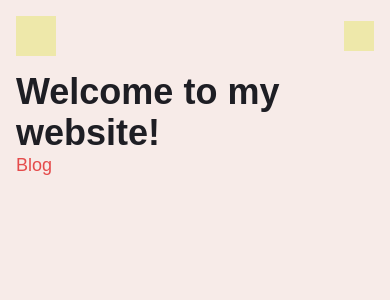
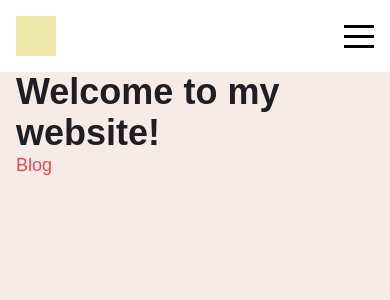
Before and after one commit to drumm2k/myblog, a Next.js app: page / in a window 390 px wide. Shown: the top 300 px of the page. Built offline with nearby package versions, Linux system fonts and the light colour scheme.

Commit message:
+Mobile navigation menu

```diff
--- a/components/Header.js
+++ b/components/Header.js
@@ -1,4 +1,8 @@
 import styled from 'styled-components';
+import Link from 'next/link';
+import Router from 'next/router';
+import NavMenu from './NavMenu';
+import NavList from './NavList';
 
 const StyledHeader = styled.header`
   display: flex;
@@ -6,9 +10,10 @@ const StyledHeader = styled.header`
   padding-top: 1.6rem;
   padding-bottom: 1.6rem;
   align-items: center;
+  background: #fff;
 `;
 
-const Logo = styled.div`
+const Logo = styled.a`
   width: 4rem;
   height: 4rem;
   background-color: palegoldenrod;
@@ -23,12 +28,38 @@ const Nav = styled.div`
 `;
 
 export default class Header extends React.Component {
+  constructor(props) {
+    super(props);
+    this.toggleNav = this.toggleNav.bind(this);
+    this.state = {
+      navOpened: false,
+    };
+
+    Router.events.on('routeChangeComplete', (url) => {
+      this.setState({ navOpened: false });
+    });
+  }
+
+  toggleNav() {
+    const currentState = this.state.navOpened;
+    this.setState({ navOpened: !currentState });
+  }
+
   render() {
     return (
-      <StyledHeader className="wrapper">
-        <Logo />
-        <Nav />
-      </StyledHeader>
+      <>
+        <StyledHeader className="wrapper">
+          <Link href="/">
+            <Logo />
+          </Link>
+
+          <NavMenu
+            toggleNav={this.toggleNav}
+            navOpened={this.state.navOpened}
+          />
+        </StyledHeader>
+        <NavList navOpened={this.state.navOpened} />
+      </>
     );
   }
 }
--- /dev/null
+++ b/components/NavItem.js
@@ -0,0 +1,18 @@
+import styled from 'styled-components';
+import Link from 'next/link';
+
+const Item = styled.li`
+  font-weight: 700;
+`;
+
+const NavItem = (props) => {
+  return (
+    <Item>
+      <Link href={props.url}>
+        <a>{props.name}</a>
+      </Link>
+    </Item>
+  );
+};
+
+export default NavItem;
--- /dev/null
+++ b/components/NavList.js
@@ -0,0 +1,31 @@
+import styled from 'styled-components';
+
+import NavItem from './NavItem';
+
+const StyledNavList = styled.ul`
+  position: fixed;
+  text-align: center;
+  display: none;
+  flex-direction: column;
+  background: #fff;
+  width: 100%;
+
+  &.opened {
+    display: flex;
+    padding-top: 2rem;
+    padding-bottom: 2rem;
+  }
+`;
+
+export default class NavList extends React.Component {
+  render() {
+    return (
+      <StyledNavList className={this.props.navOpened ? 'opened' : null}>
+        <NavItem url={'/blog'} name={'Blog'} />
+        <NavItem url={'/blog'} name={'Blog'} />
+        <NavItem url={'/blog'} name={'Blog'} />
+        <NavItem url={'/blog'} name={'Blog'} />
+      </StyledNavList>
+    );
+  }
+}
--- /dev/null
+++ b/components/NavMenu.js
@@ -0,0 +1,73 @@
+import styled from 'styled-components';
+
+const Button = styled.div`
+  width: 30px;
+  height: 30px;
+  transform: rotate(0deg);
+  transition: 0.5s ease-in-out;
+`;
+
+const ButtonElem = styled.div`
+  display: block;
+  position: absolute;
+  height: 3px;
+  width: 100%;
+  background: #000;
+  opacity: 1;
+  left: 0;
+  transform: rotate(0deg);
+  transition: 0.15s ease-in-out;
+
+  &:nth-child(1) {
+    top: 4px;
+  }
+
+  &:nth-child(2),
+  :nth-child(3) {
+    top: 14px;
+  }
+
+  &:nth-child(4) {
+    top: 24px;
+  }
+
+  &.opened :nth-child(1) {
+    top: 14px;
+    width: 0%;
+    left: 50%;
+  }
+
+  &.opened :nth-child(2) {
+    transform: rotate(45deg);
+  }
+
+  &.opened :nth-child(3) {
+    transform: rotate(-45deg);
+  }
+
+  &.opened :nth-child(4) {
+    top: 14px;
+    width: 0%;
+    left: 50%;
+  }
+`;
+
+export default class NavMenu extends React.Component {
+  render() {
+    return (
+      <Button
+        role="button"
+        tabindex="1"
+        aria-label="Navigation Menu"
+        aria-haspopup="true"
+        aria-expanded={this.props.toggleNav}
+        onClick={this.props.toggleNav}
+      >
+        <ButtonElem className={this.props.navOpened ? 'opened' : null} />
+        <ButtonElem className={this.props.navOpened ? 'opened' : null} />
+        <ButtonElem className={this.props.navOpened ? 'opened' : null} />
+        <ButtonElem className={this.props.navOpened ? 'opened' : null} />
+      </Button>
+    );
+  }
+}
--- a/components/Page.js
+++ b/components/Page.js
@@ -7,7 +7,7 @@ class Page extends React.Component {
   render() {
     return (
       <>
-        <Grid />
+        {/* <Grid /> */}
         <Meta />
         <GlobalStyle />
         <Header />
```
